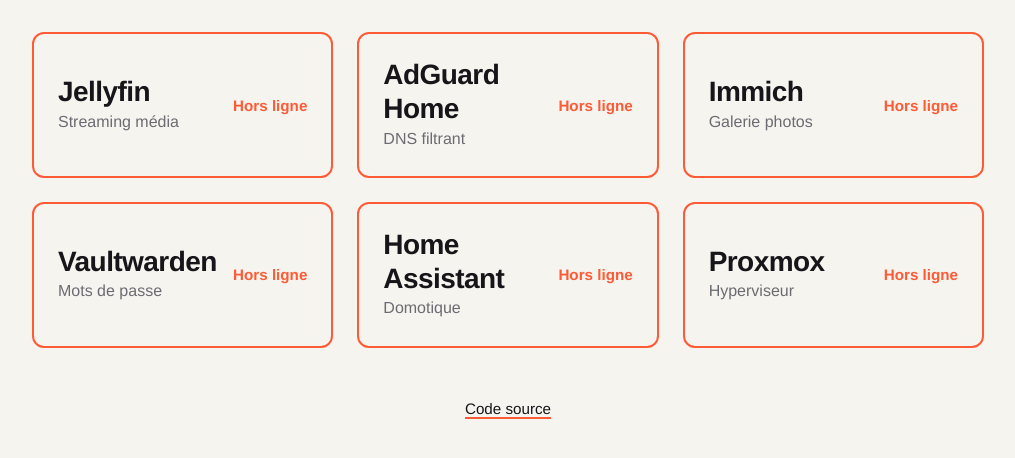
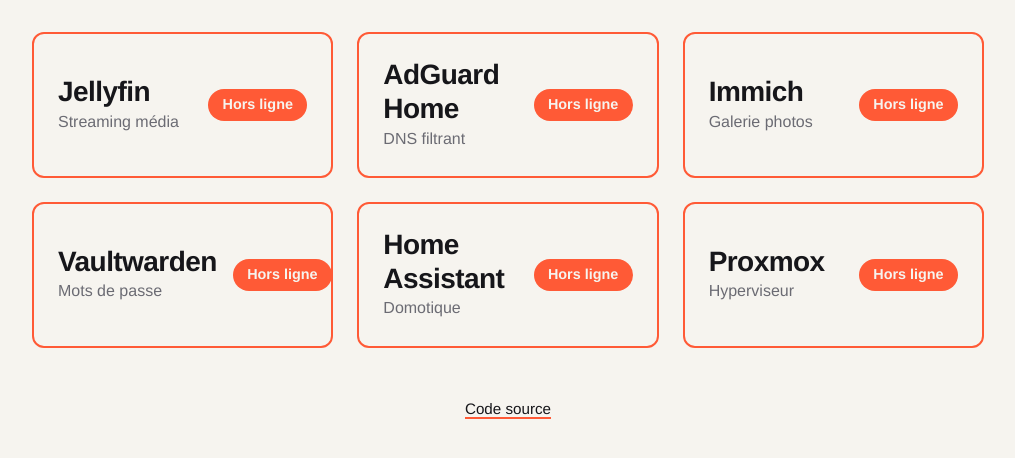
Before and after one commit to titouandup/dashboard-homelab, a PHP site: page / in a window 1280 px wide. Shown: the part 207-665 px from the top of the page, without its empty margins (132-1147 px from the left). Run offline with PHP 8.4, Linux system fonts and the light colour scheme; data that the repository does not hold is empty.

Commit message:
Modification statut en ligne ou hors ligne pour une compréhension visuelle plus rapide

```diff
--- a/src/style.css
+++ b/src/style.css
@@ -55,9 +55,17 @@ h2 {
 .carte p { color: var(--muted); font-size: 1rem; }
 
 /* ---------- Statut : seule la couleur change (classe ok / ko) ---------- */
-.statut { font-size: 0.95rem; font-weight: 600; white-space: nowrap; }
-.ok .statut { color: var(--ok); }
-.ko .statut { color: var(--ko); }
+/* Pastille pleine : lisible d'un coup d'œil, même sans lire le texte */
+.statut {
+  font-size: 0.9rem;
+  font-weight: 700;
+  white-space: nowrap;
+  color: var(--bg);
+  border-radius: 999px;
+  padding: 0.25rem 0.9rem;
+}
+.ok .statut { background: var(--ok); }
+.ko .statut { background: var(--ko); }
 
 /* ---------- Liens ---------- */
 a {
```
